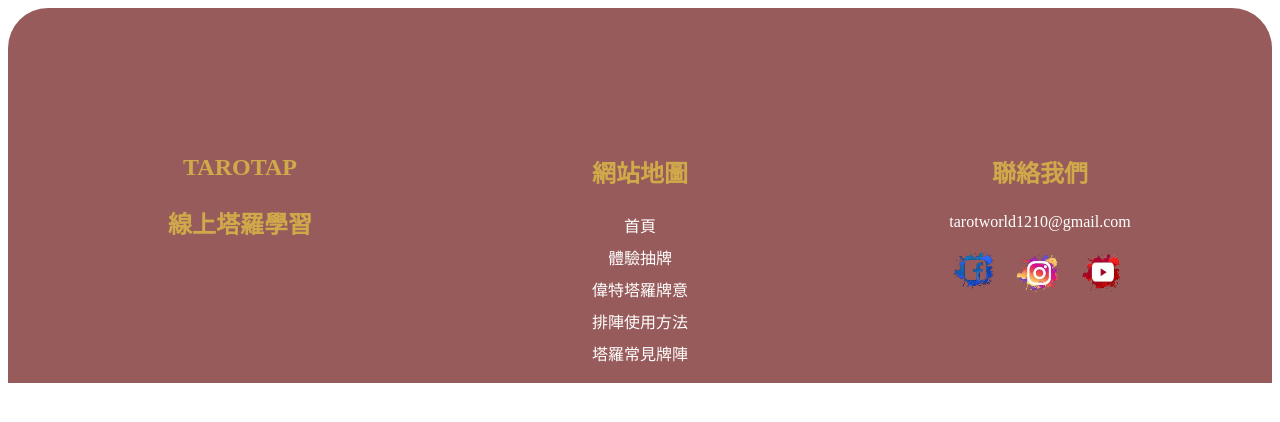
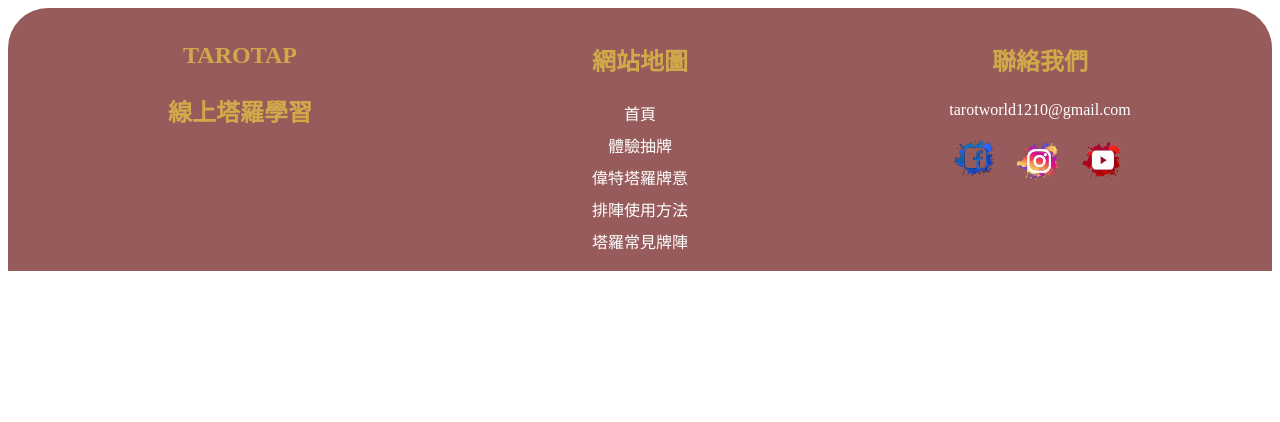
Before and after one commit to YU-CHAIN-YUN/0102_My_small_project-paged, a plain HTML site: page footer.html in a window 1280 px wide. Drawn offline with Linux system fonts and the light colour scheme.

Commit message:
footer高度調整

```diff
--- a/footer.html
+++ b/footer.html
@@ -12,7 +12,7 @@
             /* 半透明背景 */
             border-radius: 40px 40px 0 0;
             /* 上兩角圓弧 */
-            padding-top: 7rem;
+            /* padding-top: 1px; */
             position: relative;
         }
 
```
